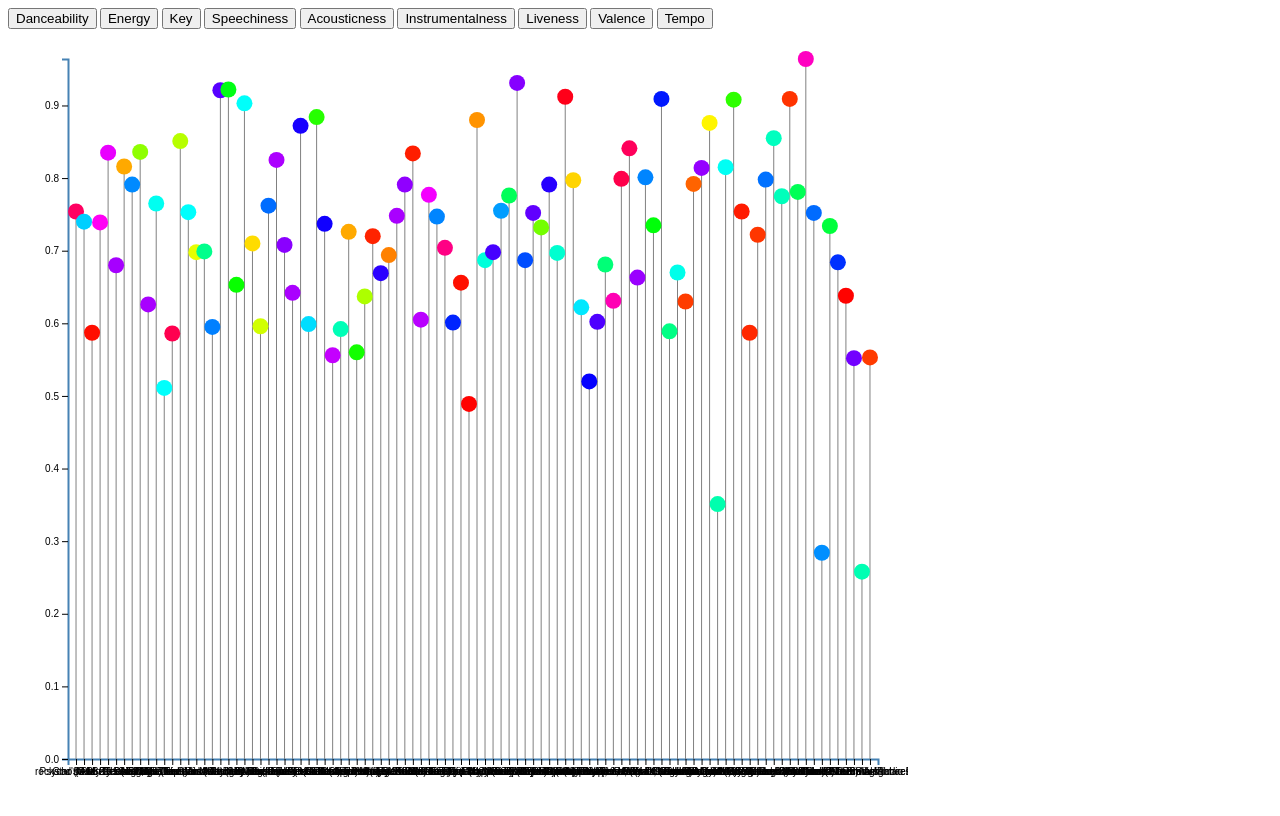
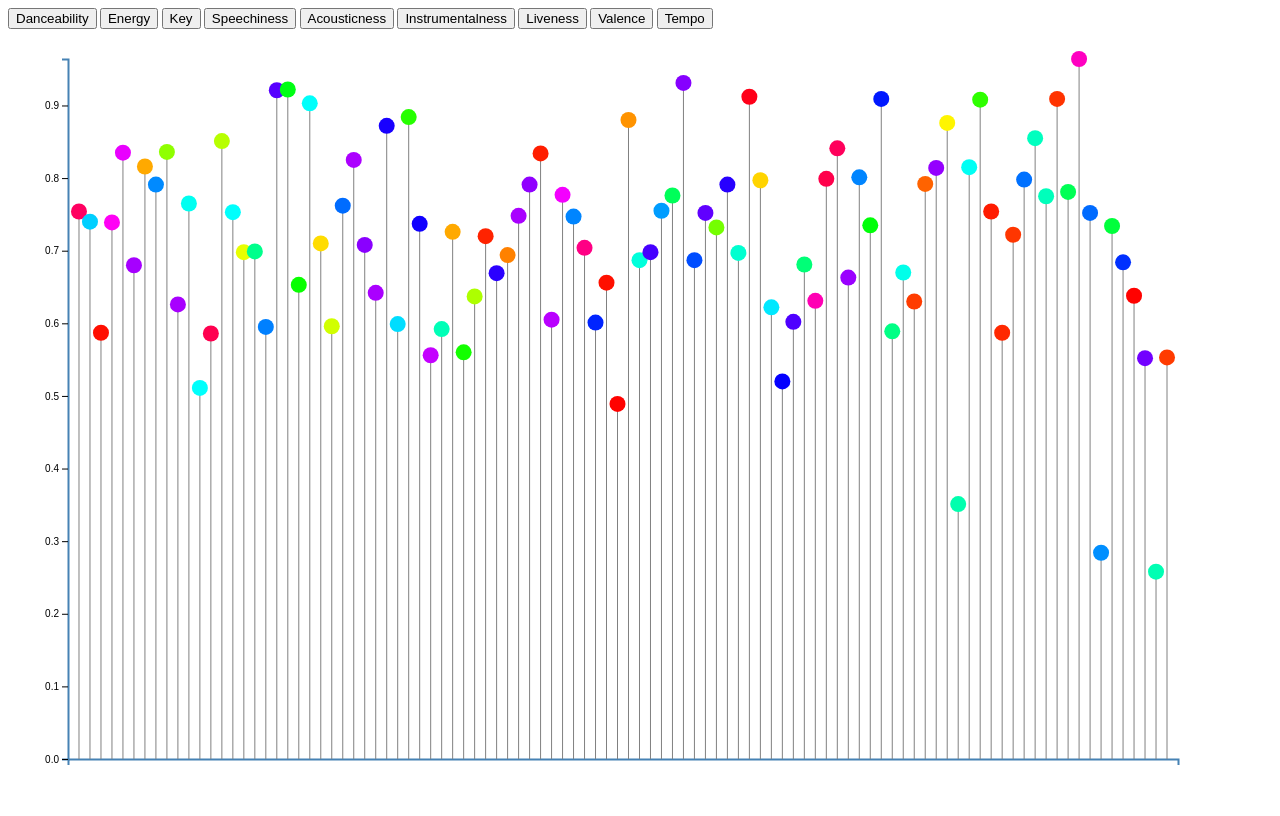
Before and after one commit to cgainor/Project-Visualizing-Spotify-Popularity-Metrics, a plain HTML site: page Group_Work/Kelsey_Work/graph_attempt.html in a window 1280 px wide. Drawn offline with nearby package versions, Linux system fonts and the light colour scheme.

Commit message:
cleaning the graph

```diff
--- a/Group_Work/Kelsey_Work/graph_attempt.html
+++ b/Group_Work/Kelsey_Work/graph_attempt.html
@@ -1,6 +1,6 @@
 <!DOCTYPE html>
 <meta charset="utf-8">
-<!--<head><link rel="stylesheet" href="https://maxcdn.bootstrapcdn.com/bootstrap/4.0.0/css/bootstrap.min.css" integrity="sha384-Gn5384xqQ1aoWXA+058RXPxPg6fy4IWvTNh0E263XmFcJlSAwiGgFAW/dAiS6JXm" crossorigin="anonymous"></head> -->
+<!-- <head><link rel="stylesheet" href="https://maxcdn.bootstrapcdn.com/bootstrap/4.0.0/css/bootstrap.min.css" integrity="sha384-Gn5384xqQ1aoWXA+058RXPxPg6fy4IWvTNh0E263XmFcJlSAwiGgFAW/dAiS6JXm" crossorigin="anonymous"></head> -->
 <style> /* set the CSS */
 
     body { font: 12px Arial;}
@@ -18,18 +18,6 @@
         stroke-width: 1;
         shape-rendering: crispEdges;
     }
-
-    /* div.tooltip {
-        position: absolute;
-        text-align: center;
-        width: 60px;
-        height: 28px;
-        padding: 2px;
-        font: 12px sans-serif;
-        background: lightsteelblue;
-        border: 0px;
-        border-radius: 8px;
-        pointer-events: none; } */
 
     div.tooltip {
         position: absolute;
@@ -98,10 +86,9 @@ var randomColor = (function(){
       return '#'+Math.round(r * 255).toString(16)+Math.round(g * 255).toString(16)+Math.round(b * 255).toString(16);
   }; })
 
-
     // set the dimensions and margins of the graph
     var margin = {top: 30, right: 30, bottom: 70, left: 60},
-        width = 900 - margin.left - margin.right,
+        width = 1200 - margin.left - margin.right,
         height = 800 - margin.top - margin.bottom;
 
     // append the svg object to the body of the page
@@ -130,12 +117,11 @@ var randomColor = (function(){
     // A function that create / update the plot for a given variable:
     function update(selectedVar) {
 
-      // Parse the Data
     d3.csv("resources/top2018.csv", function(data) {
 
         // X axis
         x.domain(data.map(function(d) { return d.name; }))
-        xAxis.transition().duration(1000).call(d3.axisBottom(x))
+        xAxis.transition().duration(1000).call(d3.axisBottom(x).tickValues([]));
 
         // Add Y axis
         y.domain([0, d3.max(data, function(d) { return +d[selectedVar] }) ]);
@@ -201,10 +187,6 @@ var randomColor = (function(){
 
     }
 
-
-
-
-
   // Initialize plot
     update('danceability')
     // updateToolTip()
```
Lines whose indentation alone changed are shown as unchanged.
